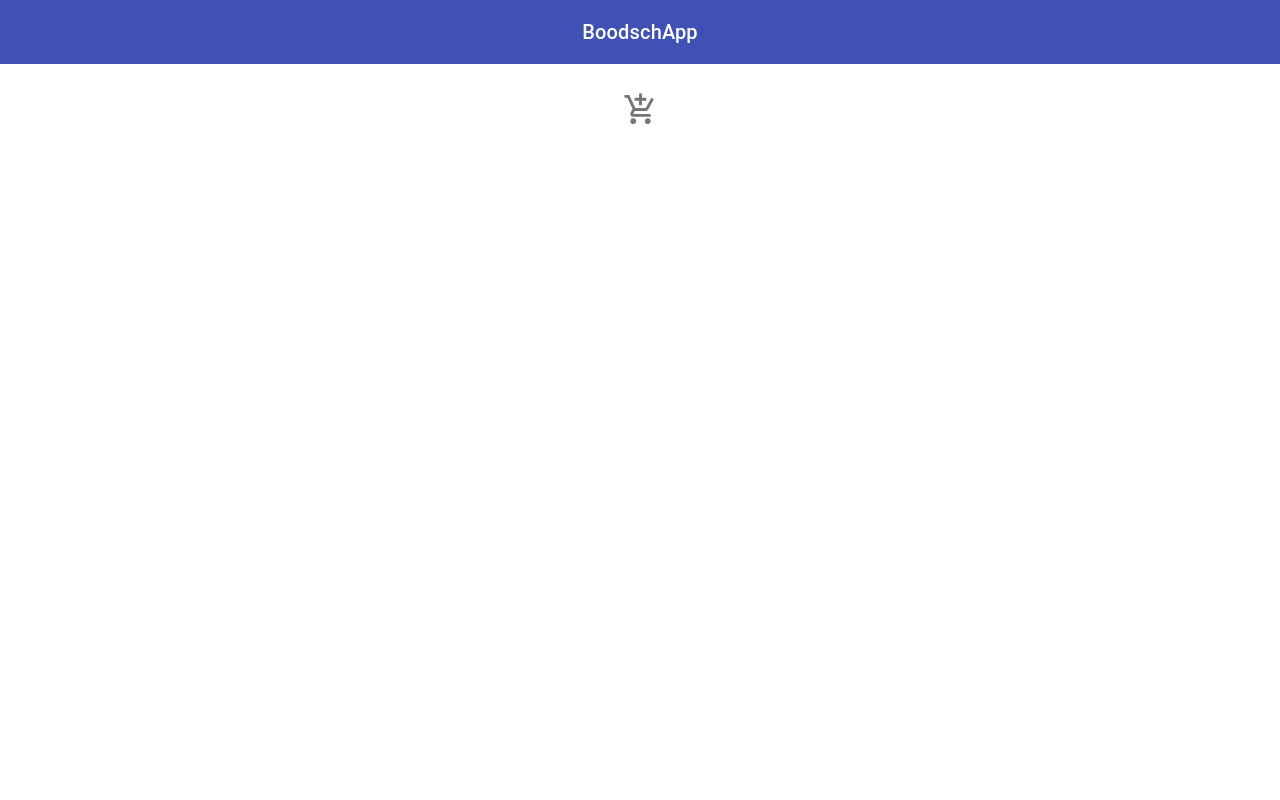
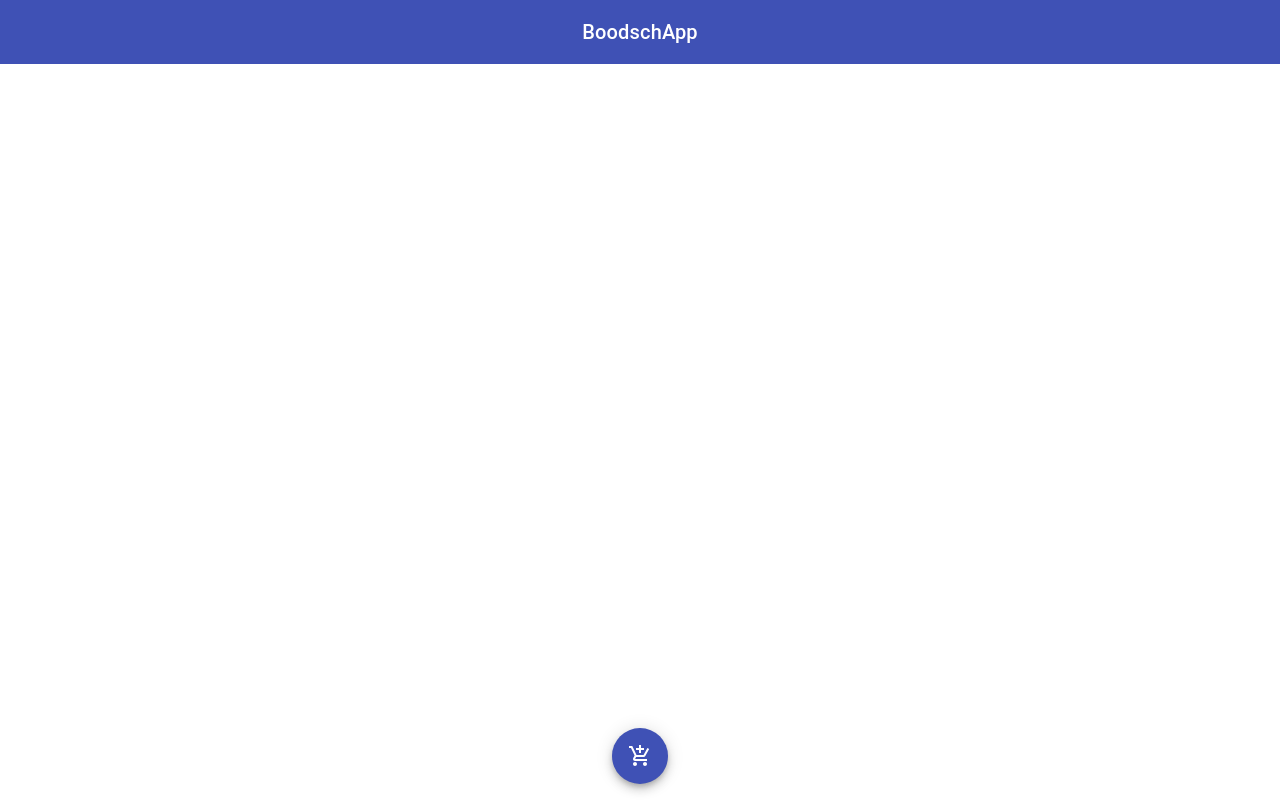
Before and after one commit to jordyk/react-boodschapp, a React (Create React App) app: page / in a window 1280 px wide. Built offline with nearby package versions, Linux system fonts and the light colour scheme.

Commit message:
Add Floating Action Button

```diff
--- a/src/application/form/FormDialog.tsx
+++ b/src/application/form/FormDialog.tsx
@@ -70,7 +70,7 @@ export default function FormDialog(Props: IDialogProps) {
                 />
                 <TextField
                     name="amount"
-                    label="Qty"
+                    label="Quantity"
                     type="number"
                     onChange={onChange}
                     fullWidth
--- a/src/application/view/dragdroplist/DragDropList.tsx
+++ b/src/application/view/dragdroplist/DragDropList.tsx
@@ -7,7 +7,6 @@ import {
     ListItemSecondaryAction,
     ListItemText
 } from "@material-ui/core";
-import AddShoppingCartIcon from "@material-ui/icons/AddShoppingCart";
 import CheckBoxIcon from "@material-ui/icons/CheckBox";
 import CheckBoxOutlineBlankIcon from "@material-ui/icons/CheckBoxOutlineBlank";
 import DeleteIcon from "@material-ui/icons/Delete";
@@ -21,12 +20,14 @@ import {
     DroppableProvided,
     DroppableStateSnapshot
 } from "react-beautiful-dnd";
+import FloatingActionButton from "./FloatingActionButton";
 import { IDragDropProps } from "./IDragDropProps";
 
 export default function DragDropList(Props: IDragDropProps) {
     const getItemStyle = (draggableStyle: any, isDragging: boolean, isChecked: boolean): {} => ({
         userSelect: 'none',
         background: isDragging ? 'lightgrey' : 'white',
+        borderBottom: '1px solid #e8e8e8',
         opacity: isChecked ? '0.4' : '1.0',
         textDecorationLine: isChecked ? 'line-through' : 'none',
         ...draggableStyle
@@ -73,12 +74,11 @@ export default function DragDropList(Props: IDragDropProps) {
                                             </ListItemIcon>
                                             <ListItemText
                                                 primary={item.name}
-                                                secondary={"Qty: " + item.amount}
+                                                secondary={"Quantity: " + item.amount}
                                             />
                                             <ListItemSecondaryAction>
                                                 <IconButton
                                                     aria-label="delete"
-                                                    size="small"
                                                     onClick={Props.onItemRemove(index)}
                                                 >
                                                     <DeleteIcon fontSize="inherit"/>
@@ -93,12 +93,7 @@ export default function DragDropList(Props: IDragDropProps) {
                     </List>
                 )}
             </Droppable>
-            <IconButton
-                aria-label="add"
-                onClick={Props.onDialogOpen}
-            >
-                <AddShoppingCartIcon fontSize="large"/>
-            </IconButton>
+            <FloatingActionButton onClick={Props.onDialogOpen} />
         </DragDropContext>
     );
 }
--- /dev/null
+++ b/src/application/view/dragdroplist/FloatingActionButton.tsx
@@ -0,0 +1,34 @@
+import React from 'react';
+import { createStyles, makeStyles, Theme } from '@material-ui/core/styles';
+import Fab from '@material-ui/core/Fab';
+import AddShoppingCartIcon from "@material-ui/icons/AddShoppingCart";
+import { FloatingActionProps } from "./IFloatingActionProps";
+
+const useStyles = makeStyles((theme: Theme) =>
+    createStyles({
+        root: {
+            '& > *': {
+                margin: theme.spacing(1),
+            },
+        },
+        fabButton: {
+            position: 'absolute',
+            bottom: theme.spacing(2),
+            left: 0,
+            right: 0,
+            margin: '0 auto',
+        },
+    }),
+);
+
+export default function FloatingActionButton(Props: FloatingActionProps) {
+    const classes = useStyles();
+
+    return (
+        <div className={classes.root}>
+            <Fab color="primary" aria-label="add" className={classes.fabButton} onClick={Props.onClick}>
+                <AddShoppingCartIcon />
+            </Fab>
+        </div>
+    );
+}
--- /dev/null
+++ b/src/application/view/dragdroplist/IFloatingActionProps.tsx
@@ -0,0 +1,3 @@
+export interface FloatingActionProps {
+    onClick(): any;
+}
```
